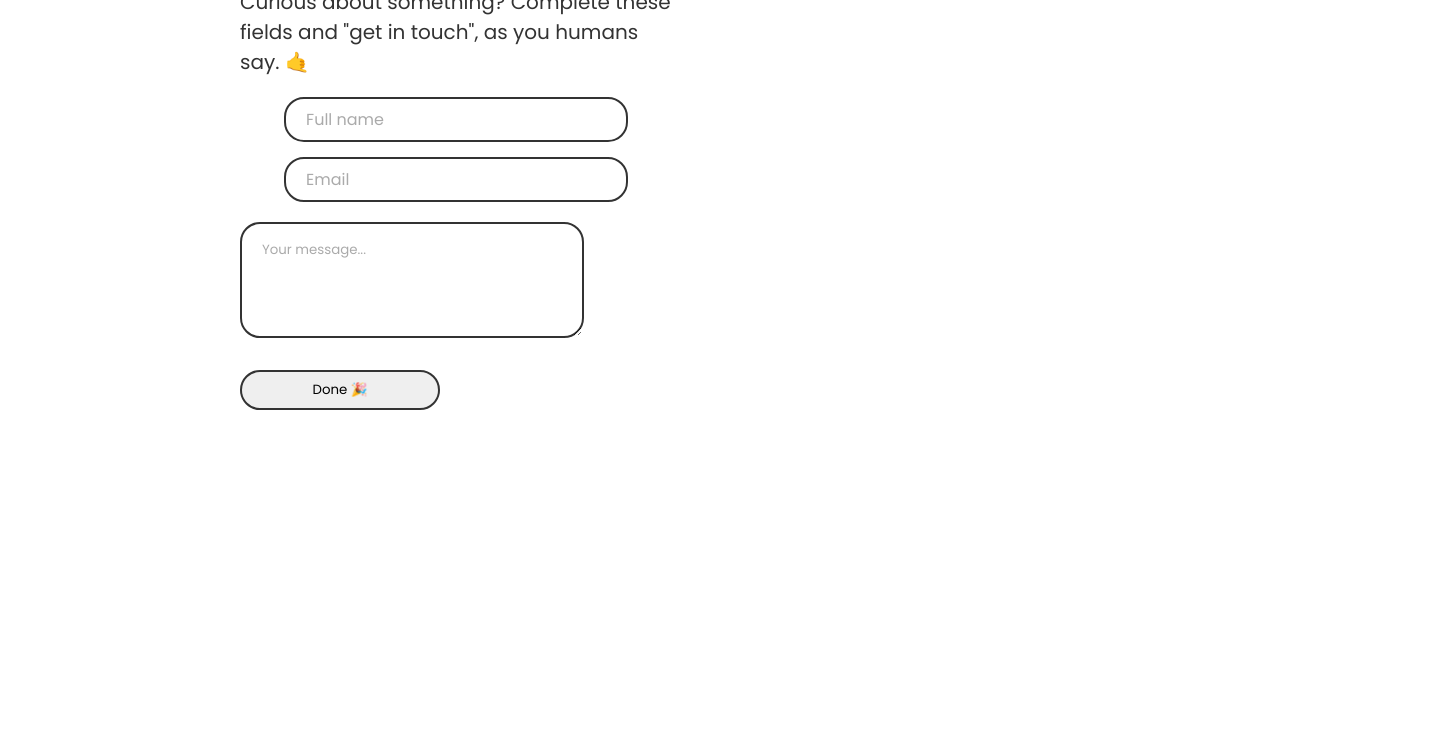
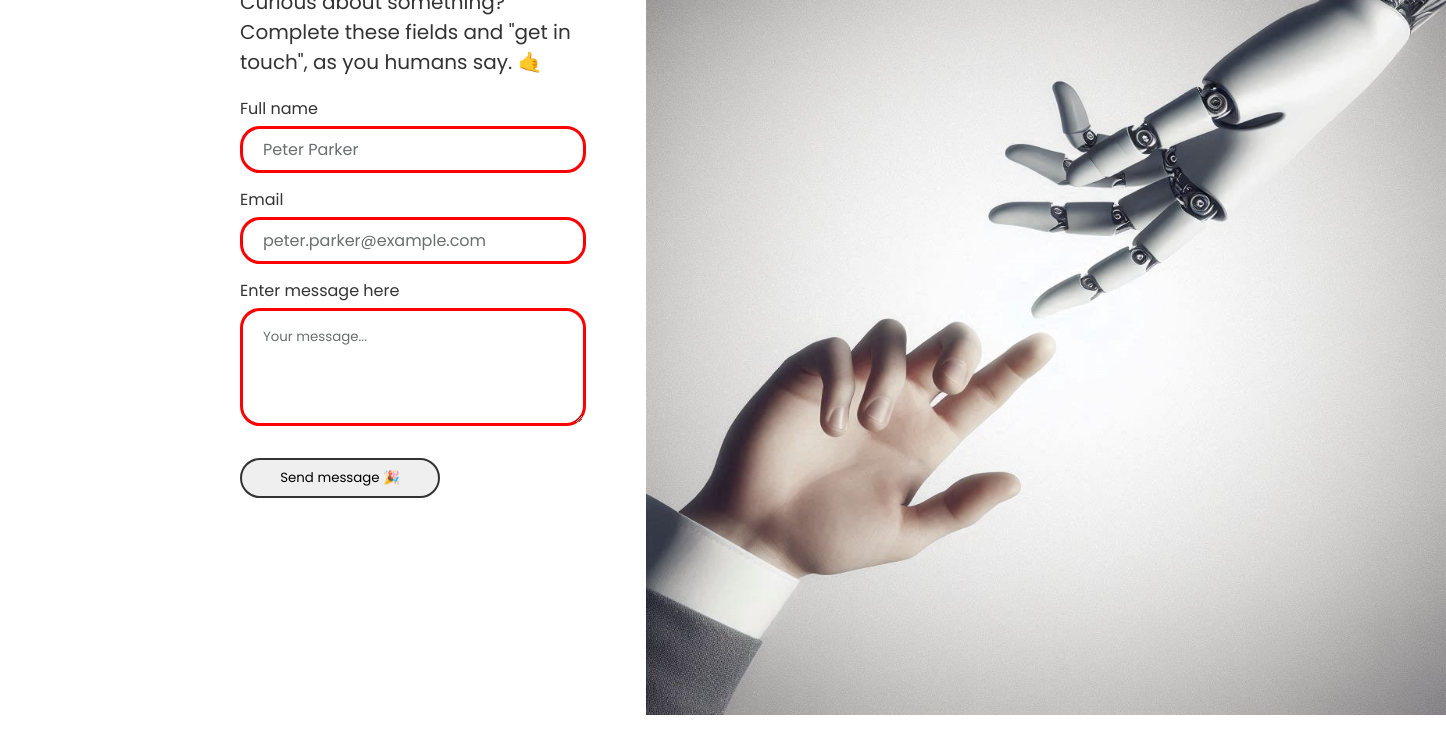
Before and after one commit to Paul-Tunda/accessible-web-design, a plain HTML site: page index.html in a window 1280 px wide. Shown: the part 115-860 px from the top of the page, 1446 px wide, since content can reach past the window. Before the commit the page ends 800 px from the top, so only its background shows below. Drawn offline with nearby package versions, Linux system fonts and the light colour scheme.

Commit message:
fixed accessibility issues

```diff
--- a/index.css
+++ b/index.css
@@ -21,11 +21,11 @@ body, .contact-input, .contact-textarea  {
 }
 .contact-image {
     transform: rotate(90deg);
-    width: 900px;
-    margin-left: -60px;
+    width: 100vh;
+    margin: 0 0 0 60px ;
 }
 .contact-form-heading {
-    font-size: 48px;
+    font-size: 3rem;
     font-weight: bold;
     margin: 0;
 }
@@ -33,7 +33,7 @@ body, .contact-input, .contact-textarea  {
     color: #007000;
 }
 .contact-form-intro {
-    font-size: 20px;
+    font-size: 1.25rem;
     margin-bottom: 20px;
 }
 .contact-input {
@@ -42,7 +42,7 @@ body, .contact-input, .contact-textarea  {
     margin: 5px auto 15px;
     border-radius: 20px;
     padding: 8px 20px;
-    font-size: 16px;
+    font-size: 1rem;
     border: 2px solid #333333;
 }
 .contact-textarea {
@@ -53,7 +53,7 @@ body, .contact-input, .contact-textarea  {
     border-radius: 20px;
 }
 .contact-input::-webkit-input-placeholder, .contact-textarea::-webkit-input-placeholder {
-    color: #aaaaaa;
+    color: #6A6E6E;
 }
 .contact-submit-button {
     border: 2px solid #333333;
@@ -68,6 +68,22 @@ body, .contact-input, .contact-textarea  {
     background-color: #dddddd;
 }
 
+input:focus, textarea:focus {
+    outline: none;
+    border: 5px solid #007000;
+}
+
+input:required, textarea:required {
+    border: 3px solid red;
+}
+
+button:focus {
+    outline: none;
+    border: 5px solid #007000;
+    background-color: #007000;
+    color: white;
+}
+
 /*
 Challenge: Identify all accessibility issues using all your newly aquired knowledge.
 
@@ -80,5 +96,5 @@ Write them down here:
 - missing labels for inputs
 - button not descriptive enough
 - missing semantic elements: main
-- use of fixed units for font-sizes
+- use of fixed units for font-size
 */
--- a/index.html
+++ b/index.html
@@ -1,5 +1,5 @@
 <!DOCTYPE html>
-<html>
+<html lang="en">
   <head>
     <script src="https://code.iconify.design/2/2.2.1/iconify.min.js"></script>
 
@@ -12,35 +12,65 @@
     />
 
     <link rel="stylesheet" href="index.css" />
+
+    <title>Accessible Web Design | Accessible Form</title>
+    <meta charset="UTF-8" />
+    <meta name="viewport" content="width=device-width, initial-scale=1.0" />
   </head>
   <body class="contact-page">
-    <div id="main">
+    <main id="main">
       <!-- Form section -->
-      <div class="contact-form-section">
+      <section class="contact-form-section">
         <form>
-          <h2 class="contact-form-heading">Reach <span>Out</span></h2>
+          <h1 class="contact-form-heading">Reach <span>Out</span></h1>
           <div class="contact-form-intro">
             Curious about something? Complete these fields and "get in touch",
             as you humans say. 🤙
           </div>
-          <input class="contact-input" type="text" placeholder="Full name" />
-          <input class="contact-input" type="text" placeholder="Email" />
+          <label for="full_name">Full name</label>
+          <input
+            class="contact-input"
+            type="text"
+            id="full_name"
+            name="full_name"
+            placeholder="Peter Parker"
+            required
+          />
+          <label for="email">Email</label>
+          <input
+            class="contact-input"
+            type="email"
+            id="email"
+            name="email"
+            placeholder="peter.parker@example.com"
+            required
+          />
+          <label for="message">Enter message here</label>
           <textarea
             class="contact-textarea"
             rows="4"
             cols="50"
             placeholder="Your message..."
+            id="message"
+            name="message"
+            maxlength="500"
+            required
           ></textarea>
           <button
             class="contact-submit-button"
             type="button"
             onclick="submitForm()"
           >
-            Done 🎉
+            Send message 🎉
           </button>
         </form>
-        <img class="contact-image" src="images/connect.png" />
-      </div>
-    </div>
+        <img
+          class="contact-image"
+          src="A-robot-hand-and-a-human-reaching-for-each-other-The-robot-hand-is-covered in-a-white-glove.jpeg"
+          alt="A robot hand covered in a white glove and a human hand reaching for each other"
+          loading="lazy"
+        />
+      </section>
+    </main>
   </body>
 </html>
```
